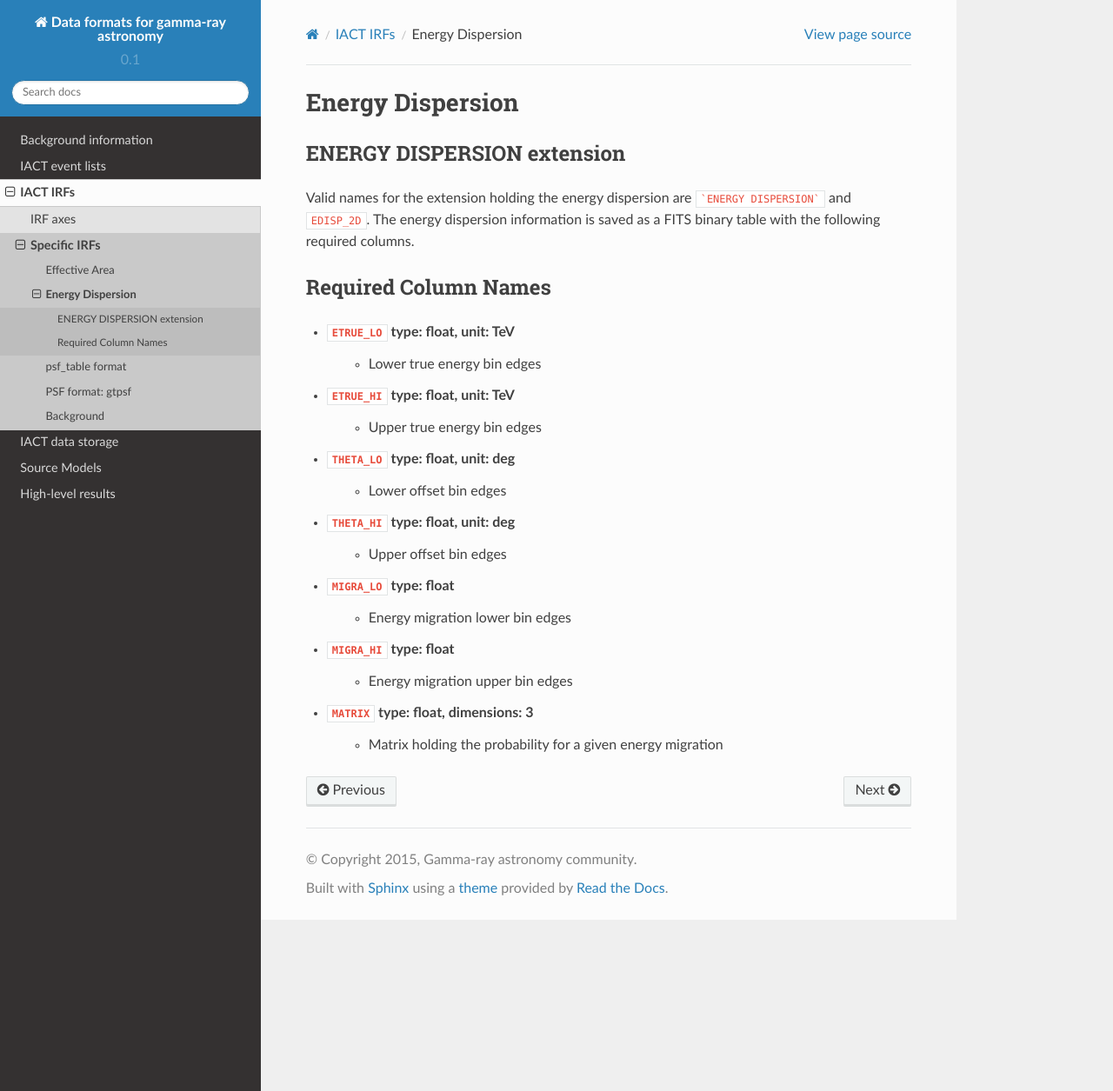
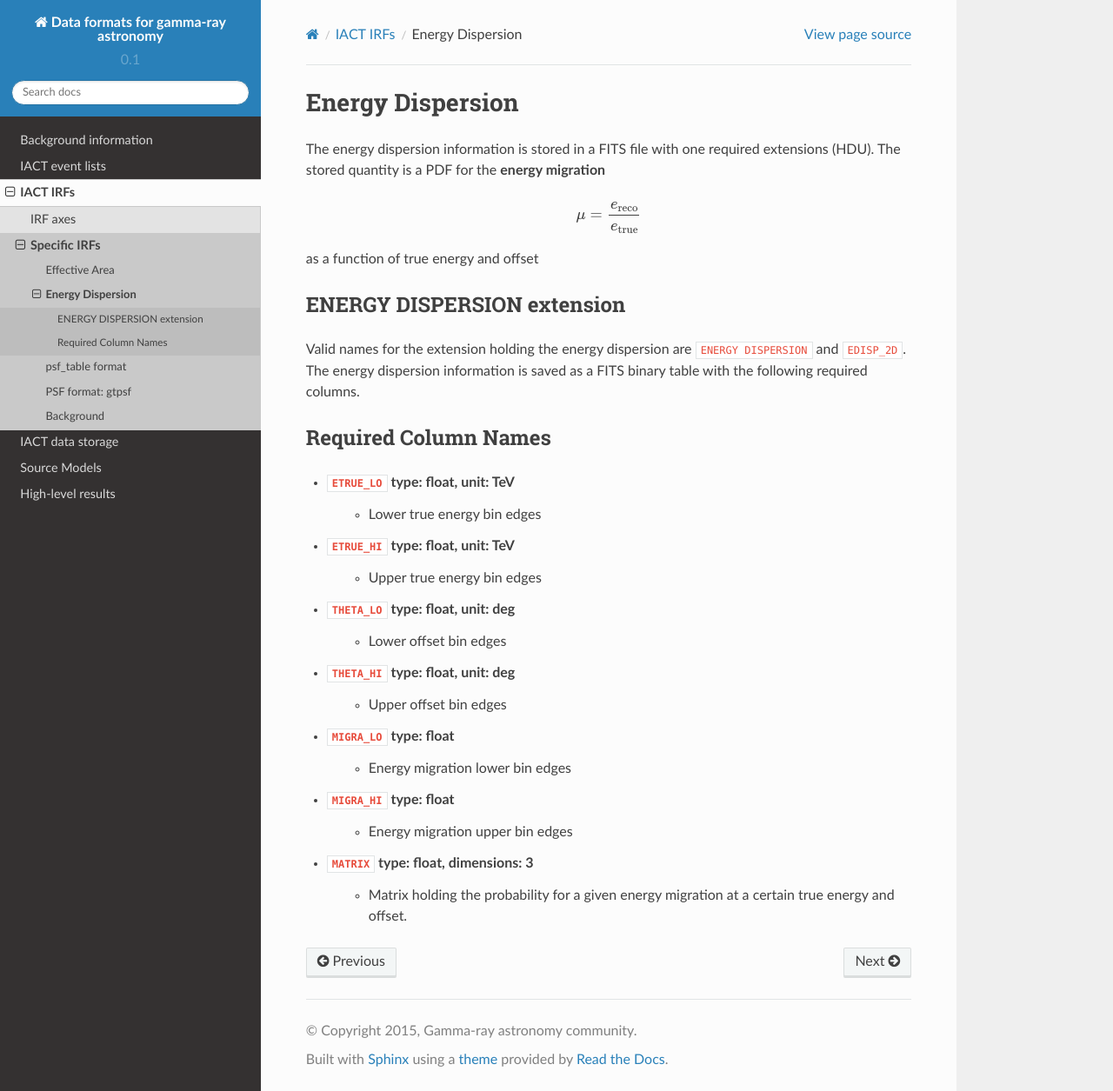
Before and after one commit to open-gamma-ray-astro/gamma-astro-data-formats, a Sphinx documentation site: the page built from source/irfs/energy_dispersion/index.rst, in a window 1280 px wide and 1255 px high. Shown: the whole window at 87% size. Built offline with Sphinx 7.4.7 and the Read the Docs theme 2.0.0, drawn with Linux system fonts in a browser that asks for light colours.

Commit message:
add explanation

````diff
--- a/source/irfs/energy_dispersion/index.rst
+++ b/source/irfs/energy_dispersion/index.rst
@@ -3,10 +3,19 @@
 Energy Dispersion
 =================
 
+The energy dispersion information is stored in a FITS file with one required extensions (HDU). The stored quantity is a PDF for the **energy migration**
+
+.. math::
+
+     \mu = \frac{e_{\mathrm{reco}}}{e_{\mathrm{true}}}
+
+as a function of true energy and offset
+
+
 ENERGY DISPERSION extension
 ---------------------------
 
-Valid names for the extension holding the energy dispersion are ```ENERGY DISPERSION``` and ``EDISP_2D``. The energy dispersion information is saved as a FITS binary table with the following required columns.
+Valid names for the extension holding the energy dispersion are ``ENERGY DISPERSION`` and ``EDISP_2D``. The energy dispersion information is saved as a FITS binary table with the following required columns.
 
 Required Column Names
 ---------------------
@@ -24,4 +33,4 @@ Required Column Names
 * ``MIGRA_HI`` type: float
     * Energy migration upper bin edges
 * ``MATRIX`` type: float, dimensions: 3
-    * Matrix holding the probability for a given energy migration
+    * Matrix holding the probability for a given energy migration at a certain true energy and offset.
````
